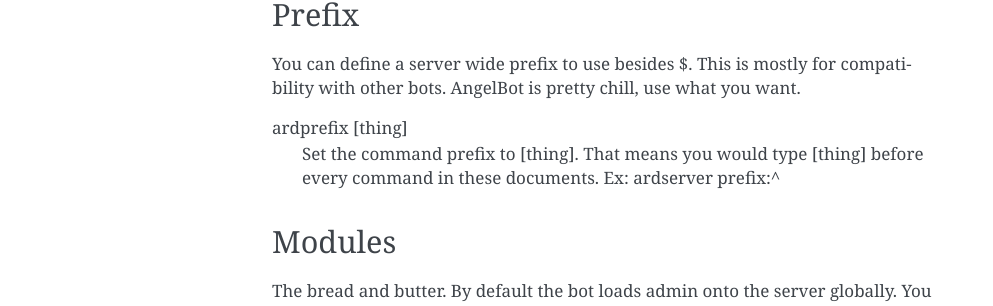
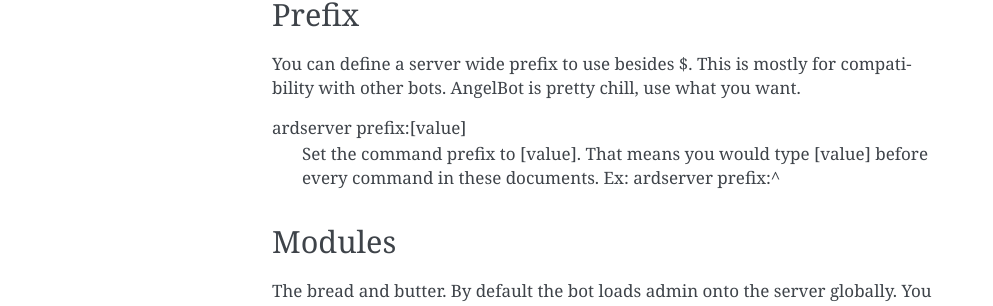
Before and after one commit to ccubed/AngelBot, a Sphinx documentation site: the page built from docs/source/Configuration.rst, in a window 1280 px wide. Shown: the part 534-840 px from the top of the page, without its empty margins (148-1141 px from the left). Built offline with Sphinx 7.4.7, drawn with Linux system fonts in a browser that asks for light colours.

Commit message:
Fix old prefix command

```diff
--- a/docs/source/Configuration.rst
+++ b/docs/source/Configuration.rst
@@ -19,8 +19,8 @@ Prefix
 
 You can define a server wide prefix to use besides $. This is mostly for compatibility with other bots. AngelBot is pretty chill, use what you want.
 
-ardprefix [thing]
-    Set the command prefix to [thing]. That means you would type [thing] before every command in these documents.
+ardserver prefix:[value]
+    Set the command prefix to [value]. That means you would type [value] before every command in these documents.
     Ex: ardserver prefix:^
 
 Modules
```
Also changed, not shown: Riot.py (added).
